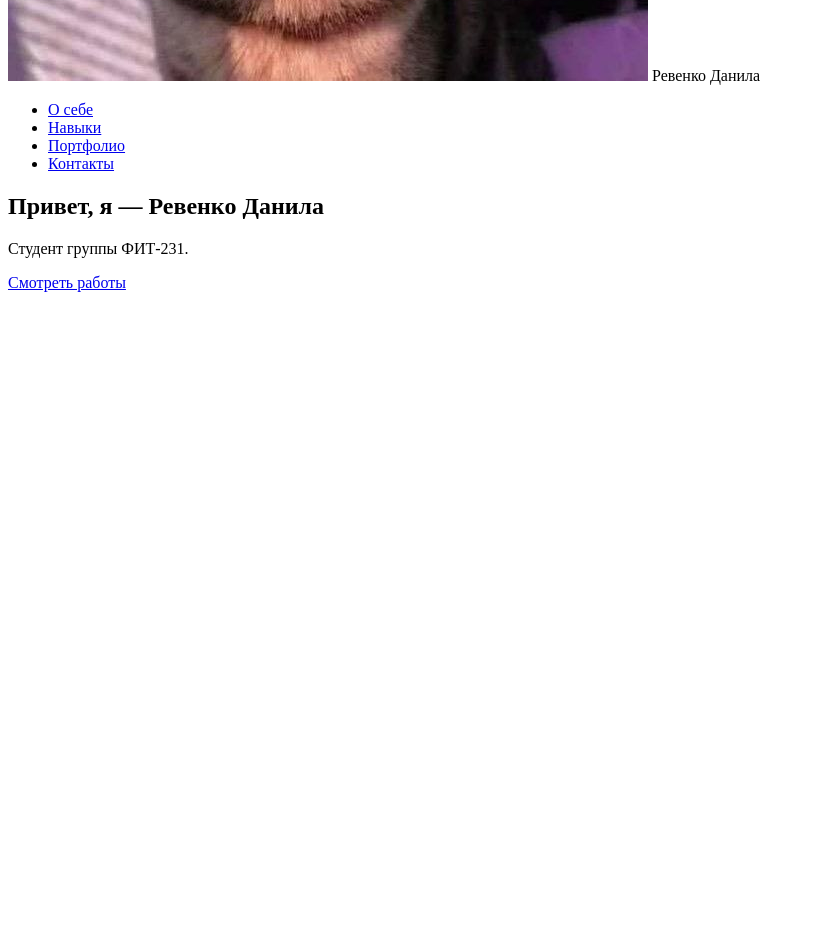
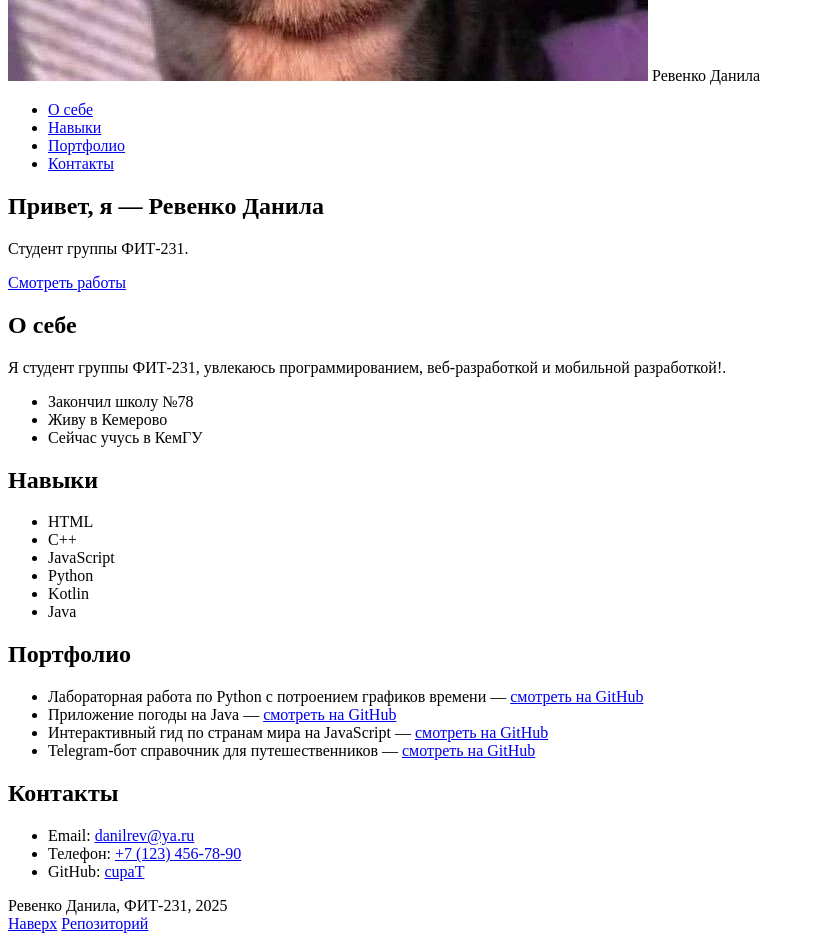
Before and after one commit to cupaT/lab1_mobile, a website: page index.html in a window 1280 px wide. Shown: the part 567-1508 px from the top of the page, without its empty margins (0-814 px from the left). Before the commit the page ends 867 px from the top, so only its background shows below. Drawn offline with Linux system fonts and the light colour scheme.

Commit message:
feat: add all personal info

```diff
--- a/index.html
+++ b/index.html
@@ -28,5 +28,57 @@
         <a class="hero-btn" href="#portfolio">Смотреть работы</a>
     </div>
 </section>
+
+<main>
+    <section id="about">
+        <h2>О себе</h2>
+        <p>Я студент группы ФИТ-231, увлекаюсь программированием, веб-разработкой и мобильной разработкой!.</p>
+        <ul>
+            <li>Закончил школу №78</li>
+            <li>Живу в Кемерово</li>
+            <li>Сейчас учусь в КемГУ</li>
+        </ul>
+    </section>
+
+    <section id="skills">
+        <h2>Навыки</h2>
+        <ul>
+            <li>HTML</li>
+            <li>C++</li>
+            <li>JavaScript</li>
+            <li>Python</li>
+            <li>Kotlin</li>
+            <li>Java</li>
+        </ul>
+    </section>
+
+    <section id="portfolio">
+        <h2>Портфолио</h2>
+        <ul>
+            <li>Лабораторная работа по Python с потроением графиков времени — <a href="https://github.com/cupaT/labsSAOD" target="_blank">смотреть на GitHub</a></li>
+            <li>Приложение погоды на Java — <a href="https://github.com/cupaT/WeatherApp" target="_blank">смотреть на GitHub</a></li>
+            <li>Интерактивный гид по странам мира на JavaScript — <a href="https://github.com/cupaT/semestrovaya_JS" target="_blank">смотреть на GitHub</a></li>
+            <li>Telegram-бот справочник для путешественников — <a href="https://github.com/cupaT/semestrovaya_Py" target="_blank">смотреть на GitHub</a></li>
+
+        </ul>
+    </section>
+
+    <section id="contacts">
+        <h2>Контакты</h2>
+        <ul>
+            <li>Email: <a href="mailto:danilrev@ya.ru">danilrev@ya.ru</a></li>
+            <li>Телефон: <a href="tel:+71234567890">+7 (123) 456-78-90</a></li>
+            <li>GitHub: <a href="https://github.com/cupaT" target="_blank">cupaT</a></li>
+        </ul>
+    </section>
+</main>
+
+<footer>
+    <span>Ревенко Данила, ФИТ-231, 2025</span>
+    <nav>
+        <a href="#header">Наверх</a>
+        <a href="https://github.com/cupaT/lab1_mobile" target="_blank">Репозиторий</a>
+    </nav>
+</footer>
 </body>
 </html>
```
Also changed, not shown: README.md.
